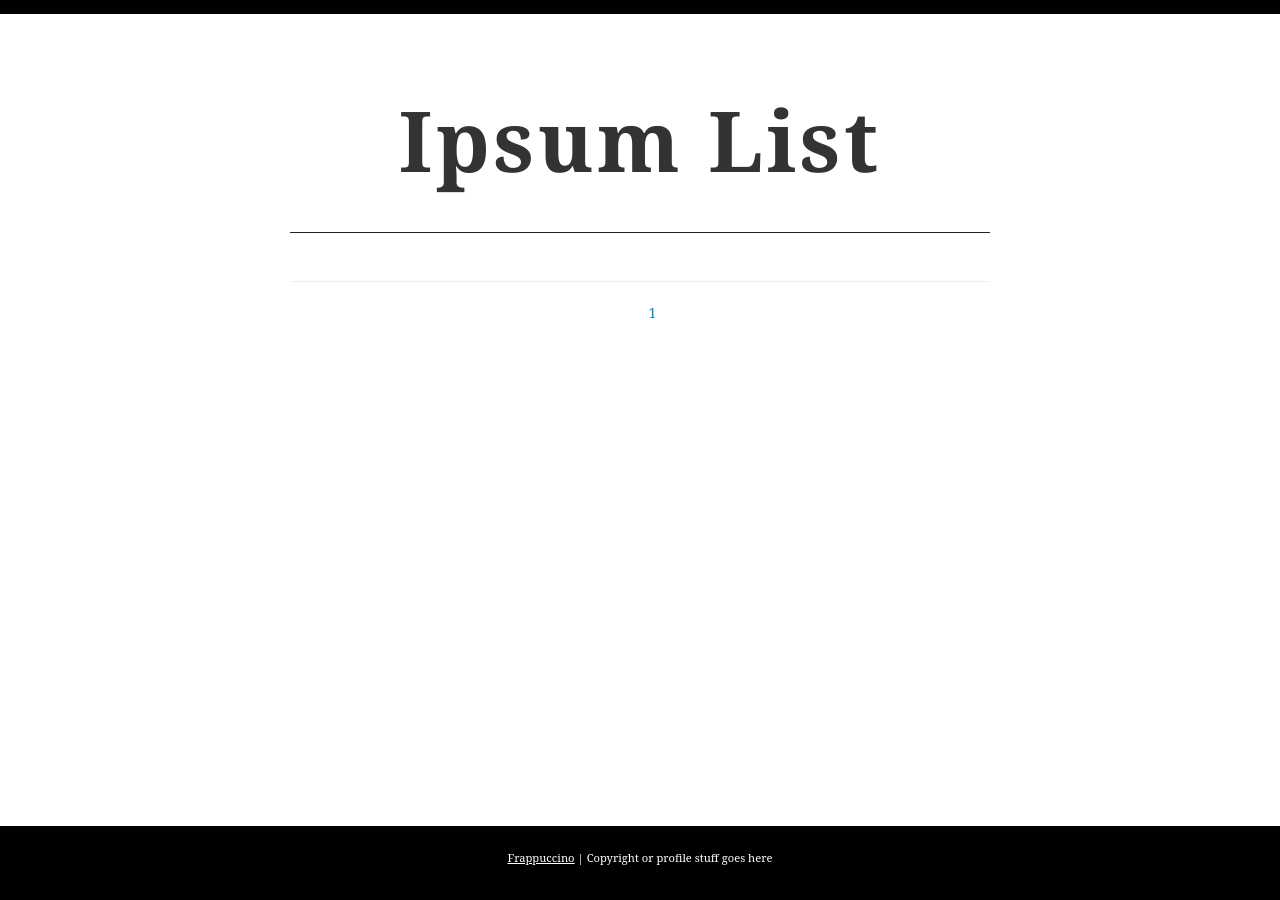
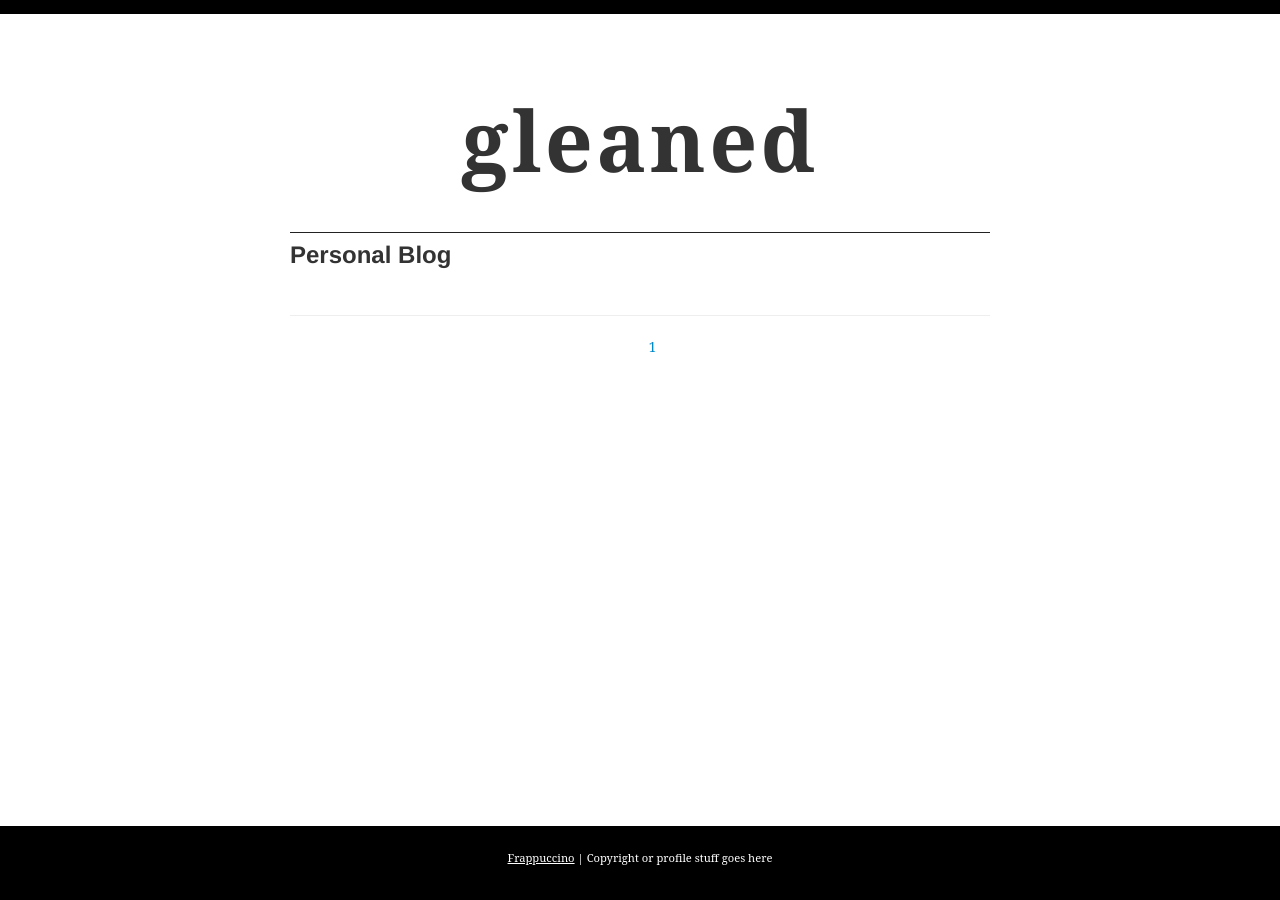
Before and after one commit to gleaned/gleaned.github.io, a Jekyll site: the page built from index.html, in a window 1280 px wide. Built offline with Jekyll 4.4.1, drawn with Linux system fonts in a browser that asks for light colours; some web fonts are replaced.

Commit message:
/ ‘index.html’

```diff
--- a/index.html
+++ b/index.html
@@ -9,7 +9,8 @@ title: Mainpage
     <main class="container">
     	<div class="row-fluid">
     		<section class="content">
-    		  <h1>Ipsum List</h1>
+    		  <h1>gleaned</h1>
+          <h3>Personal Blog</h3>
     		</section>
     		<ul class="entries">
     		{% for post in paginator.posts %}
```
